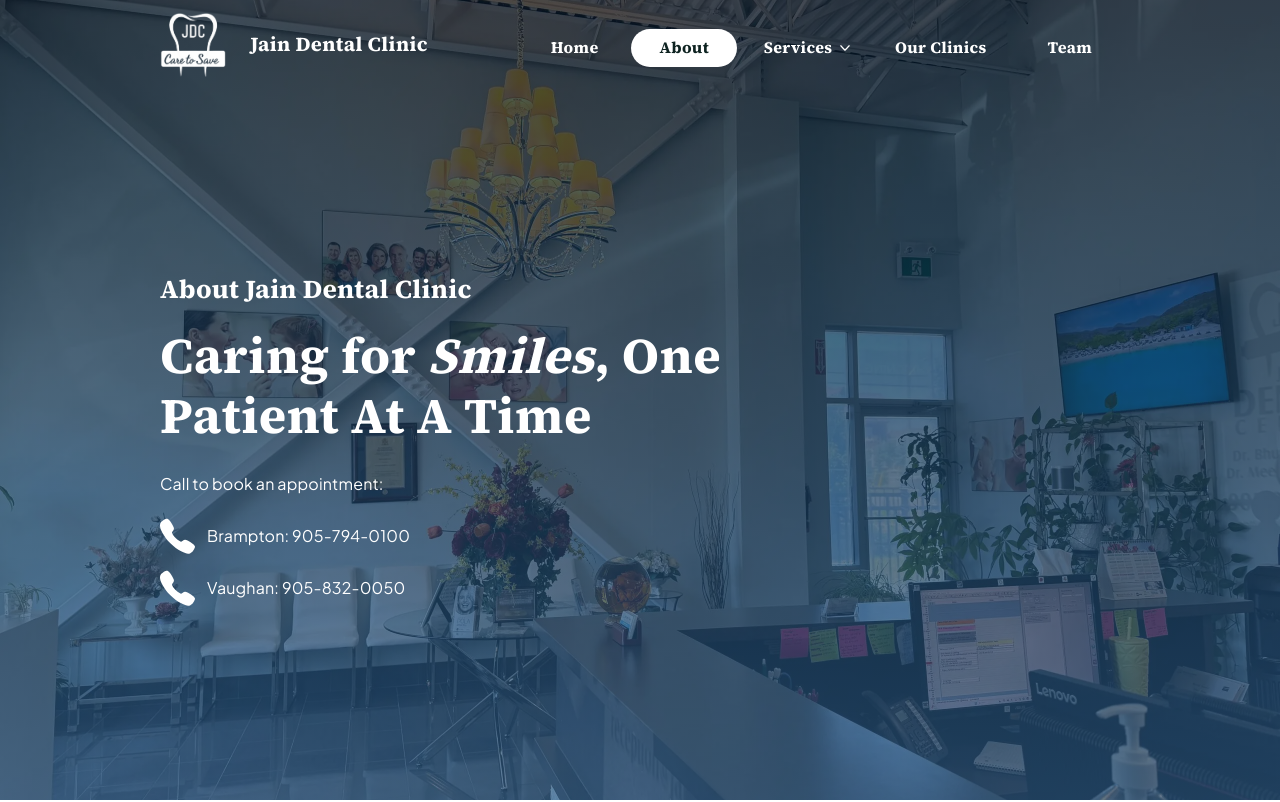
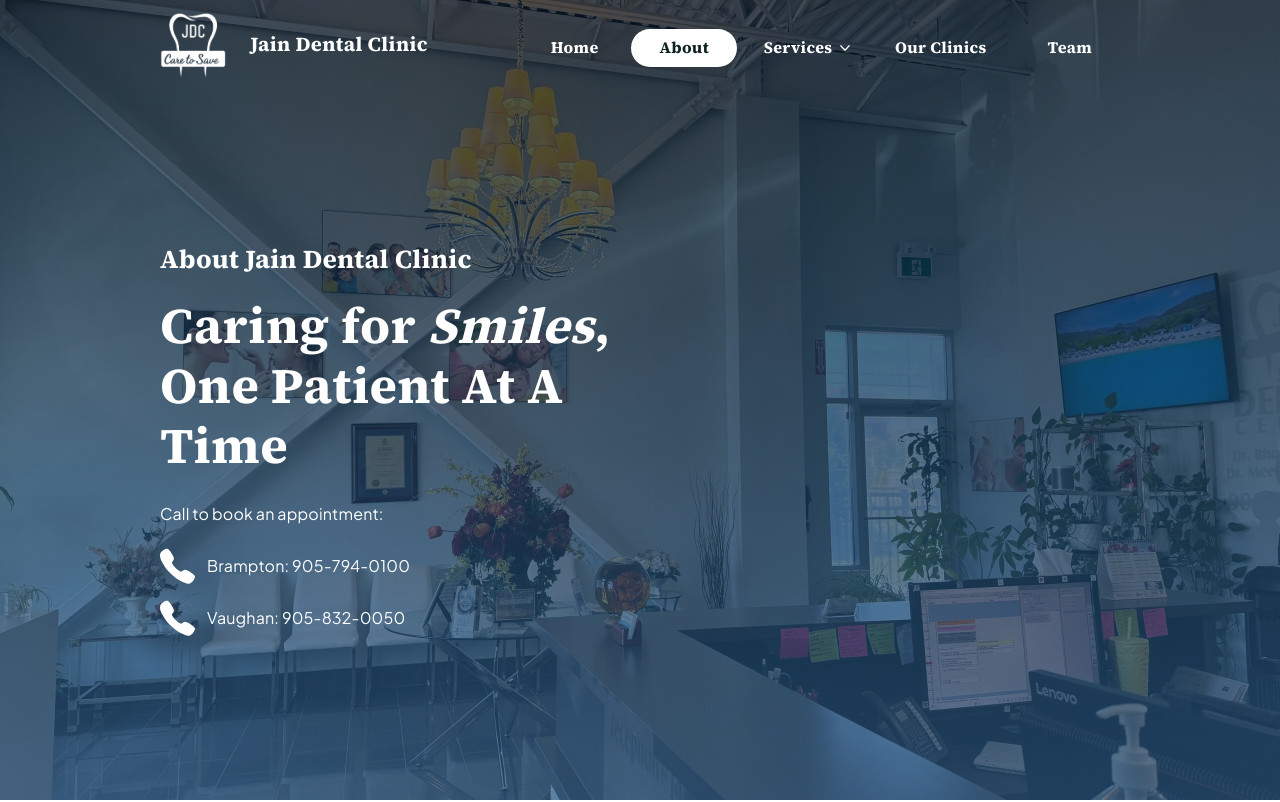
Before and after one commit to FarhaanAli05/jain-dental-clinic, a Next.js app: page /about in a window 1280 px wide. Shown: the top 802 px of the page. Built offline with nearby package versions, Linux system fonts and the light colour scheme.

Commit message:
Minor design tweaks to hero section

```diff
--- a/components/HeroSection.tsx
+++ b/components/HeroSection.tsx
@@ -22,7 +22,7 @@
         <div className="relative z-2 text-[white] flex flex h-[115vh] flex-col pt-30 pb-40 lg:pt-40 lg:pb-50 xl:pt-40 xl:pb-50">
           <div className="h-full flex flex-col justify-center [&>div]:flex [&>div]:items-center [&>div]:gap-x-3 [&>div]:mt-4">
             <h2 className="mb-5 !text-[26px]">{subtitle}</h2>
-            <h1 className="md:!text-[50px] max-w-150 whitespace-normal break-words">{children}</h1>
+            <h1 className="md:!text-[50px] max-w-120 whitespace-normal break-words">{children}</h1>
             <p className="mt-6.5 mb-1.5">Call to book an appointment:</p>
             <div>
               <Image
```
